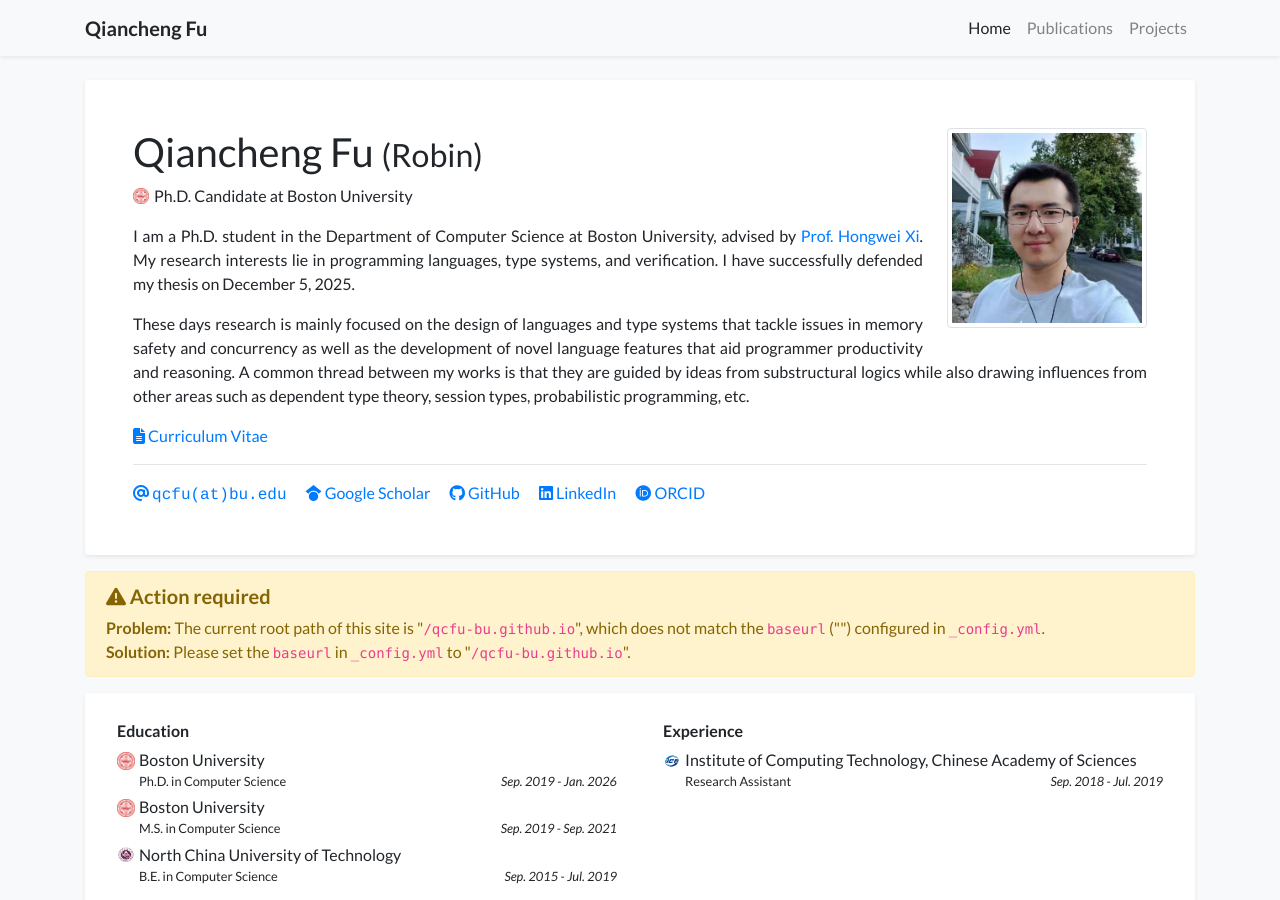
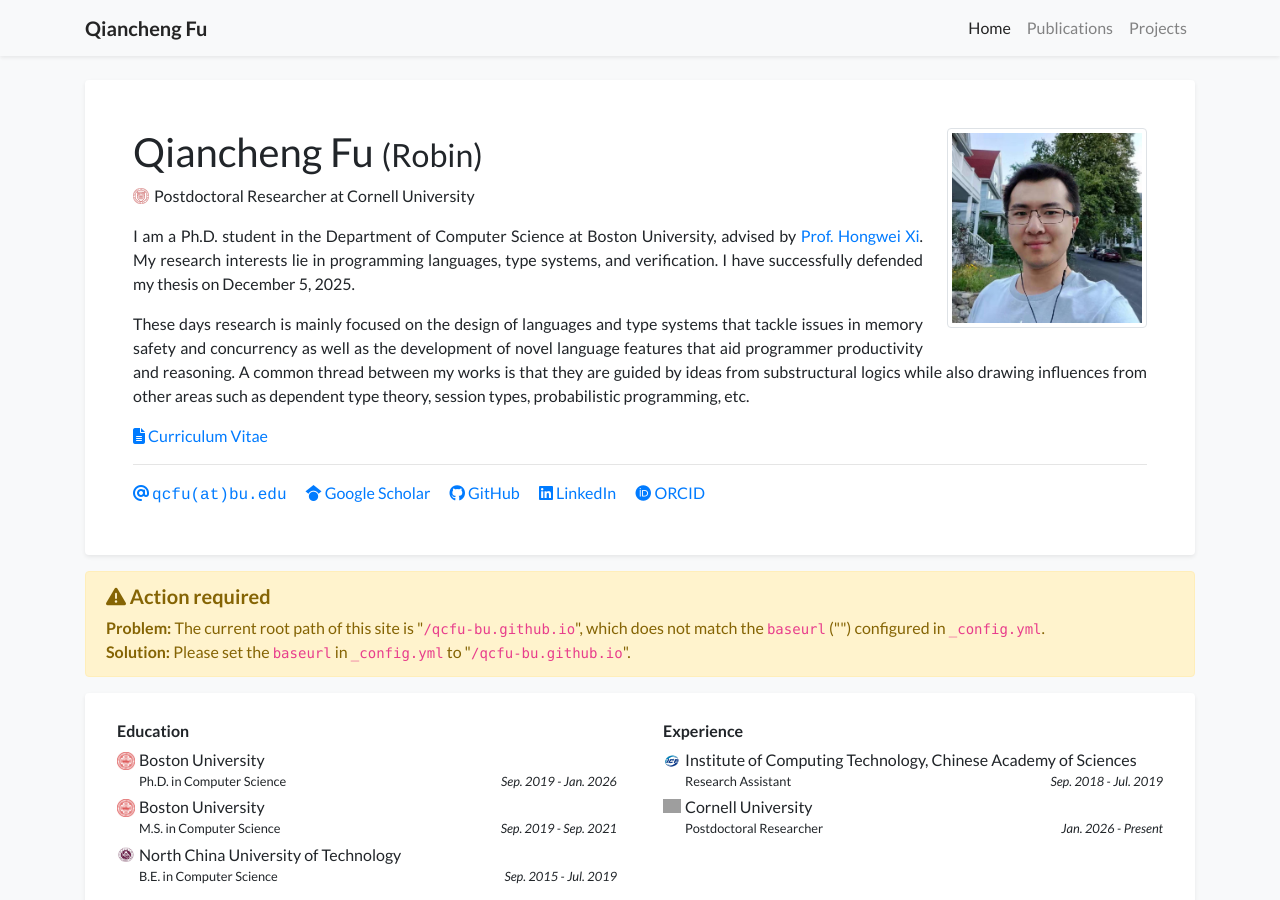
Before and after one commit to qcfu-bu/qcfu-bu.github.io, a Jekyll site: the page built from index.html, in a window 1280 px wide and 900 px high. Built offline with Jekyll 4.4.1, drawn with Linux system fonts in a browser that asks for light colours; nearby versions of some CDN libraries; a style sheet for code colours, icons or effects is not loaded; grey boxes are pictures that could not be loaded.

Commit message:
update profile

```diff
--- a/_data/profile.yml
+++ b/_data/profile.yml
@@ -3,8 +3,8 @@ secondary_name: "(Robin)"
 navbar_name: "Qiancheng Fu"
 
 positions:
-- logo: /assets/images/badges/BU_logo.png  # Logo is optional
-  name: Ph.D. Candidate at Boston University
+- logo: /assets/images/badges/Cornell_logo.png  # Logo is optional
+  name: Postdoctoral Researcher at Cornell University
 # - name: Position 2 without logo
 
 
@@ -57,6 +57,10 @@ experience:
   logo: /assets/images/badges/ICT_logo.gif
   position: Research Assistant
   date: Sep. 2018 - Jul. 2019
+- name: Cornell University
+  logo: /assets/images/badges/Cornell_logo.gif
+  position: Postdoctoral Researcher
+  date: Jan. 2026 - Present
 
 # awards:
 # - name: Award Name 2
```
Also changed, not shown: assets/images/badges/Cornell_logo.png (added).
